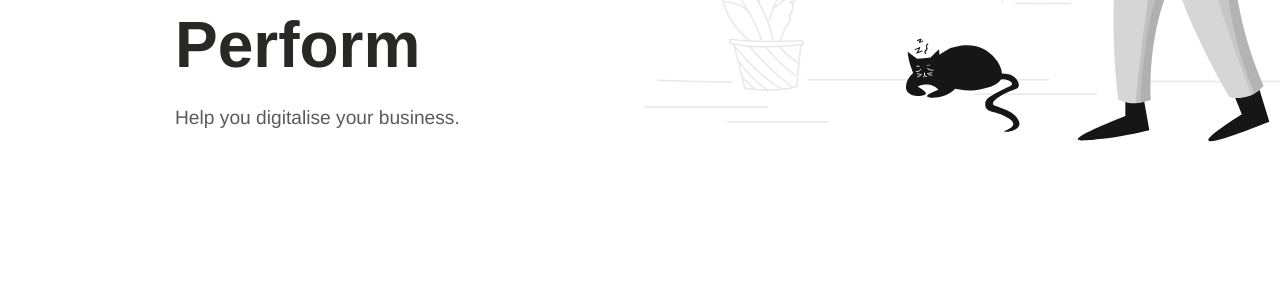
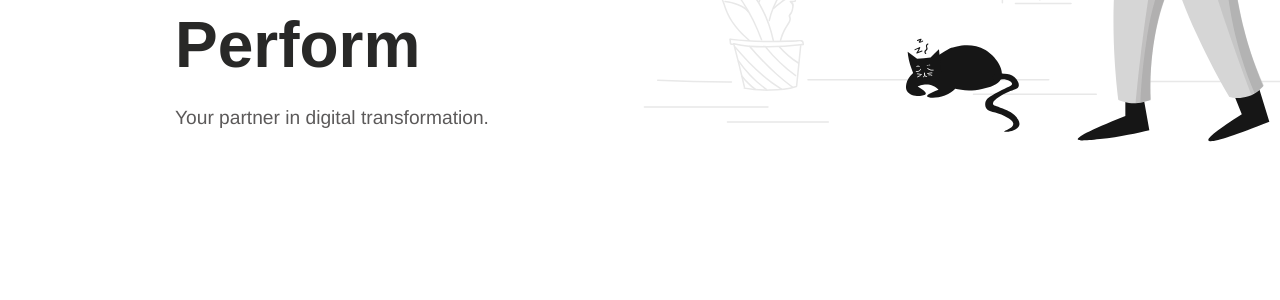
Before and after one commit to nhp-technology/nhp-technology.github.io, a Jekyll site: the page built from docs/index.md, in a window 1280 px wide. Shown: the part 315-615 px from the top of the page. Built offline with Jekyll 4.4.1, drawn with Linux system fonts in a browser that asks for light colours.

Commit message:
update logo and catchphrase

```diff
--- a/docs/_includes/header.html
+++ b/docs/_includes/header.html
@@ -9,7 +9,7 @@
       <a href="{{ site.url }}"><img height="{{ site.logo.desktop_height }}" alt="{{ site.title }}" src="{{ site.logo.desktop | relative_url }}" /></a>
     </div>
     <div class="logo-mobile">
-      <a href="{{ site.url }}"><img width="{{ site.logo.mobile_width }}" height="{{ site.logo.mobile_height }}" alt="{{ site.title }}" src="{{ site.logo.mobile | relative_url }}" /></a>
+      <a href="{{ site.url }}"><img height="{{ site.logo.desktop_height }}" alt="{{ site.title }}" src="{{ site.logo.mobile | relative_url }}" /></a>
     </div>
     {% include main-menu.html %}
     {% include hamburger.html %}
--- a/docs/index.md
+++ b/docs/index.md
@@ -12,4 +12,4 @@ show_call_box: false
 # Harmonize
 # Perform
 
-Help you digitalise your business.
+Your partner in digital transformation.
```
